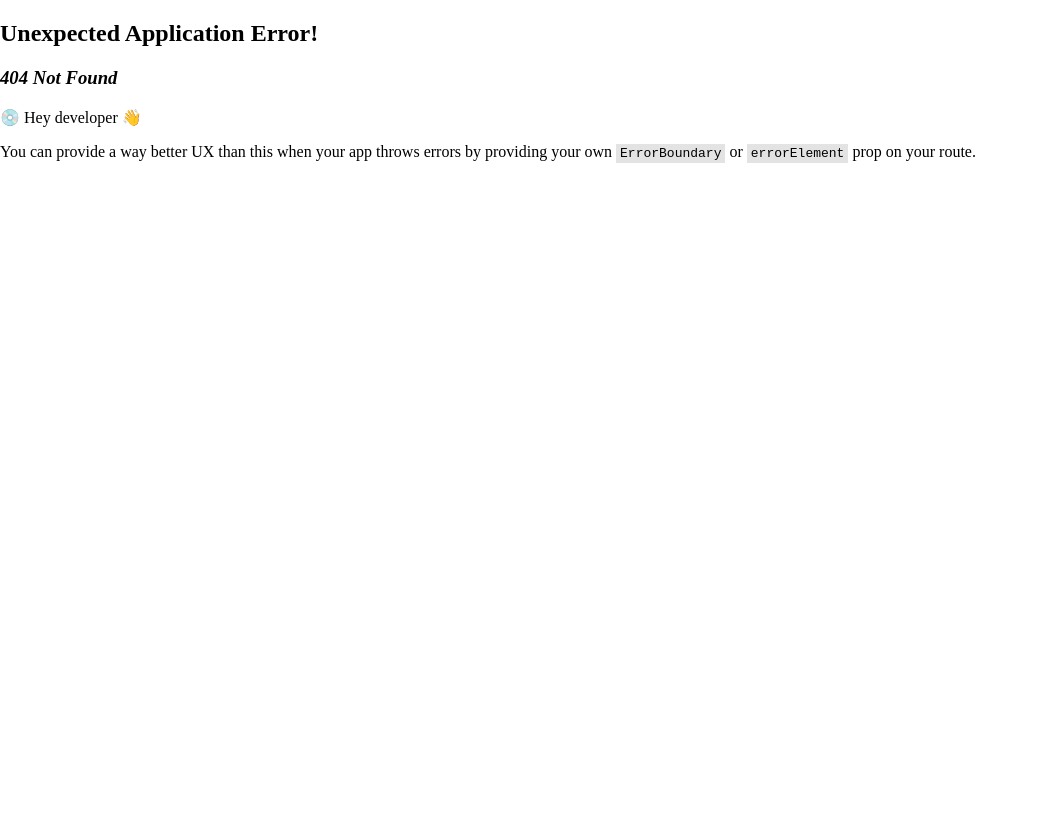
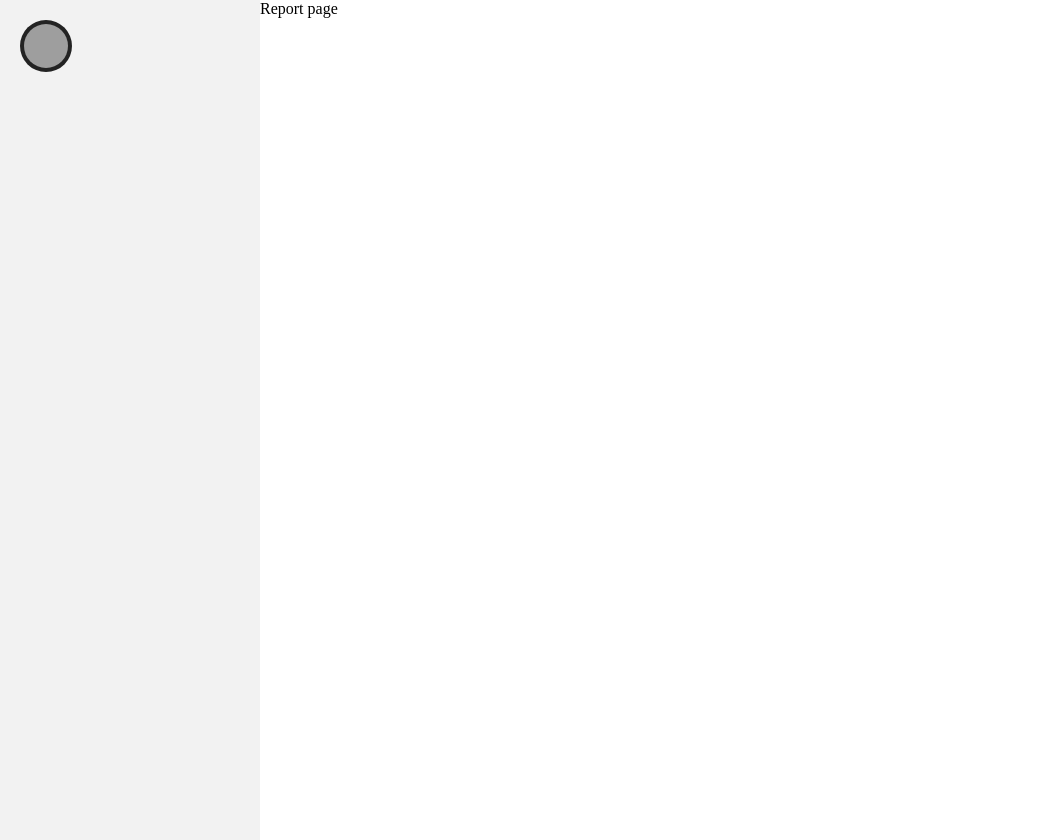
Before and after one commit to zegiha/tomo-frontend, a React (Vite) app: page /report in a window 1280 px wide. Before the commit this address had no page. Shown: the whole page, without its empty margins (0-1038 px from the left). Before the commit the page ends 800 px from the top, so only its background shows below. Built offline with nearby package versions, Linux system fonts and the light colour scheme; grey boxes are pictures that could not be loaded.

Commit message:
design: add dummy pages  ||  refactor: root layout

```diff
--- a/src/components/atomic/rowAndColumns/Col.tsx
+++ b/src/components/atomic/rowAndColumns/Col.tsx
@@ -30,6 +30,7 @@ const Col = ({ children }: ColProps) => {
   const context = useContext(ColContext);
   const style = {
     display: "flex",
+    flexdirection: "column",
     justifyContent: context.justifyContent,
     alignItems: context.alignItems,
     gap: `${context.gap}px`,
@@ -54,9 +55,9 @@ const createColComponent = (defaultConfig: ColContextInterface) => (props: ColPr
   );
 };
 
-export const ColSpacebetween = createColComponent({ gap: 0, justifyContent: "space-between" });
-export const Col0 = createColComponent({ gap: 0 });
 export const Col4 = createColComponent({ gap: 4 });
 export const Col8 = createColComponent({ gap: 8 });
 export const Col12 = createColComponent({ gap: 12 });
+export const Col20 = createColComponent({ gap: 20 })
 export const Col32 = createColComponent({ gap: 32 });
+export const Col92 = createColComponent({ gap: 92 });
--- /dev/null
+++ b/src/pages/Chat.tsx
@@ -0,0 +1,7 @@
+function Chat() {
+  return (
+    <div>Chat page</div>
+  );
+}
+
+export default Chat;
--- /dev/null
+++ b/src/pages/Home.tsx
@@ -0,0 +1,7 @@
+function Home() {
+  return (
+    <div>Home page</div>
+  );
+}
+
+export default Home;
--- /dev/null
+++ b/src/pages/Report.tsx
@@ -0,0 +1,7 @@
+function Report() {
+  return (
+    <div>Report page</div>
+  );
+}
+
+export default Report;
--- a/src/routes/App.tsx
+++ b/src/pages/Root.tsx
@@ -1,4 +1,4 @@
-import {ReactNode} from "react";
+import {Fragment, ReactNode} from "react";
 import "@styles/app.css";
 import "@styles/sidebar.css";
 import {Outlet} from "react-router-dom";
@@ -18,20 +18,31 @@ function Sidebar() {
   );
 }
 
-function LayoutWithSidebarAndHeader({children}: {children: ReactNode}) {
+function LayoutWithHeader({children}: {children: ReactNode}) {
   return (
-    <div className="container">
-      <Sidebar />
-    </div>
+    <div>{children}</div>
   );
 }
 
-function App() {
+function LayoutWithSidebar({children}: {children: ReactNode}) {
   return (
-    <LayoutWithSidebarAndHeader>
-      <Outlet />
-    </LayoutWithSidebarAndHeader>
+    <Fragment>
+      <Sidebar />
+      {children}
+    </Fragment>
+  );
+}
+
+function Root() {
+  return (
+    <div className="container">
+      <LayoutWithSidebar>
+        <LayoutWithHeader>
+          <Outlet />
+        </LayoutWithHeader>
+      </LayoutWithSidebar>
+    </div>
   )
 }
 
-export default App
+export default Root
--- /dev/null
+++ b/src/pages/index.ts
@@ -0,0 +1,11 @@
+import Root from "./Root.tsx";
+import Home from "./Home.tsx";
+import Chat from "./Chat.tsx";
+import Report from "./Report.tsx";
+
+export {
+  Root,
+  Home,
+  Chat,
+  Report,
+};
--- a/tsconfig.json
+++ b/tsconfig.json
@@ -24,7 +24,7 @@
     "paths": {
       "@/*": ["src/*"],
       "@styles/*": ["src/styles/*"],
-      "@routes/*": ["src/routes/*"],
+      "@pages/*": ["src/pages/*"],
       "@assets/*": ["src/assets/*"],
       "@components/*": ["src/components/*"],
     }
--- a/vite.config.ts
+++ b/vite.config.ts
@@ -8,7 +8,7 @@ export default defineConfig({
     alias: [
       { find: "@", replacement: "/src" },
       { find: "@styles", replacement: "/src/styles" },
-      { find: "@routes", replacement: "/src/routes" },
+      { find: "@pages", replacement: "/src/pages" },
       { find: "@assets", replacement: "/src/assets" },
       { find: "@components", replacement: "/src/components" },
     ],
```
Also changed, not shown: src/main.tsx (+17 -2 lines).
